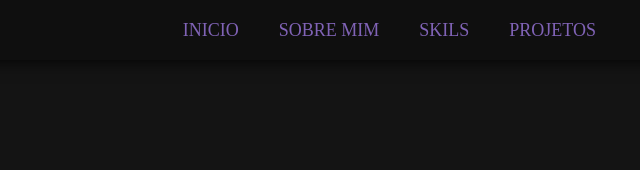
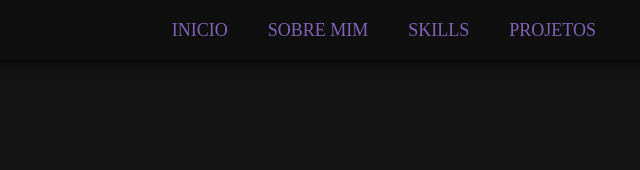
Before and after one commit to Rafael-CaetanoS/portfolio, a plain HTML site: page index.html in a window 1280 px wide. Shown: the top 170 px of the page, 552-1192 px from the left. Drawn offline with Linux system fonts and the light colour scheme.

Commit message:
concluido

```diff
--- a/index.html
+++ b/index.html
@@ -31,7 +31,7 @@
                 </li class="menu-li">
 
                 <li class="menu-li" >
-                    <a href="#skils" class="menu-link">Skils</a>
+                    <a href="#skils" class="menu-link">Skills</a>
                 </li class="menu-li">
 
                 <li class="menu-li" >
```
